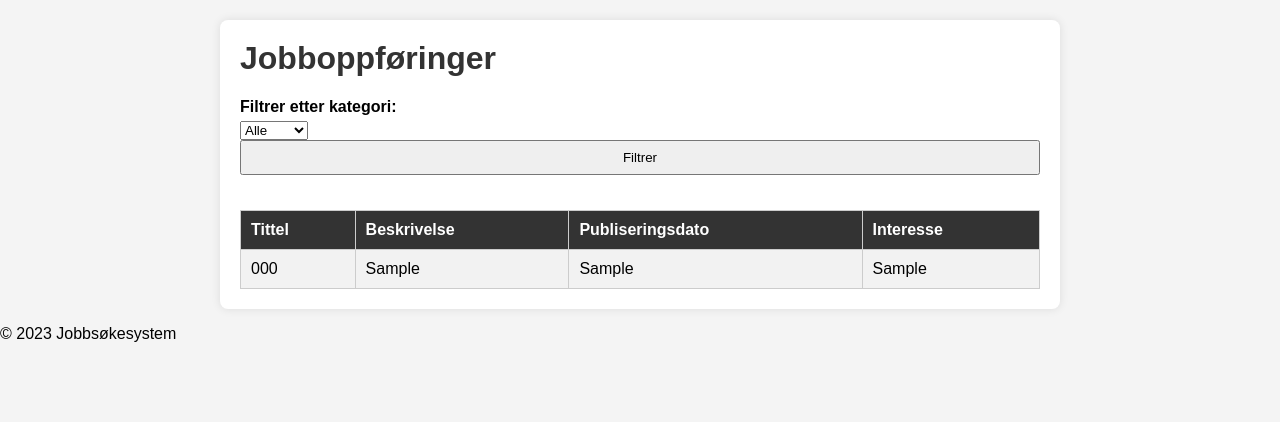
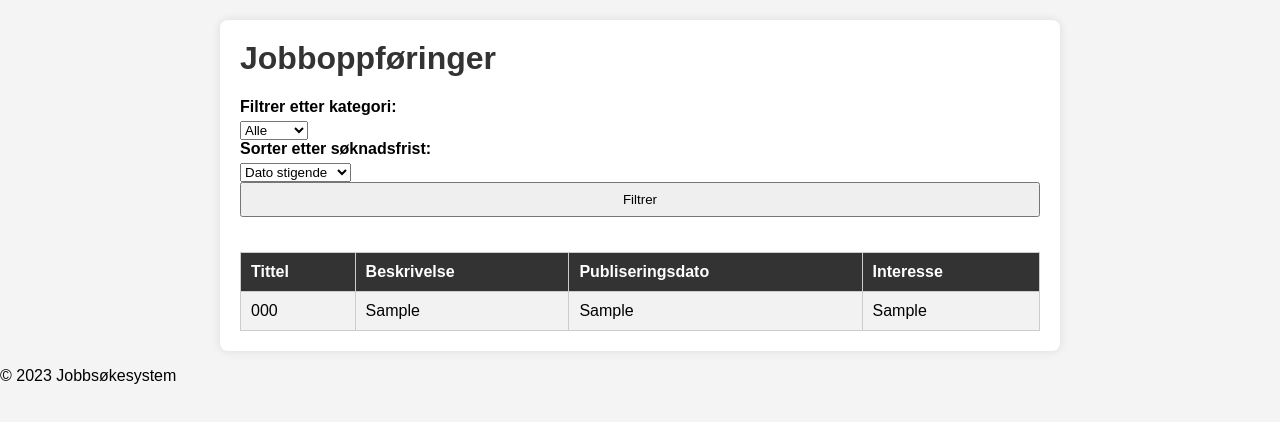
Before and after one commit to AudunSteen/jobjobb, a PHP site: the page made by JobApplicationSystem/www/site/jobboppføringer.php in a window 1280 px wide. Shown: the part 38-460 px from the top of the page. Run offline with PHP 8.4, Linux system fonts and the light colour scheme; the visitor is signed in with stand-in values (Sample User, id 1); tables that the repository leaves empty or names only in its code hold one stand-in row (values such as "Sample post").

Commit message:
kan legge ut søknadsfrist og sortere etter den

```diff
--- a/JobApplicationSystem/www/site/inc/header.php
+++ b/JobApplicationSystem/www/site/inc/header.php
@@ -83,9 +83,6 @@
         // Vis "Logg ut"-lenken hvis brukeren er logget inn
         if (isset($_SESSION['username'])) {
             echo '<li><a id="logout" href="logout.php">Logg ut</a></li>';
-        } else {
-            // Legg til en melding hvis brukeren ikke er logget inn
-            echo '<li><a href="#">Ingen tilgang! Logg inn!</a></li>';
         }
         ?>
     </ul>
--- a/JobApplicationSystem/www/site/jobboppføringer.php
+++ b/JobApplicationSystem/www/site/jobboppføringer.php
@@ -21,13 +21,16 @@ if ($conn->connect_error) {
 
 // Behandle filtervalg
 $filter = isset($_GET['filter']) ? $_GET['filter'] : 'alle';
+$soknadsfrist = isset($_GET['soknadsfrist']) ? $_GET['soknadsfrist'] : 'asc';
 
-// SQL-query med filter
-if ($filter === 'alle') {
-    $sql = "SELECT * FROM jobbannonser";
-} else {
-    $sql = "SELECT * FROM jobbannonser WHERE interesse = '$filter'";
+// SQL-query med filter og sortering
+$sql = "SELECT * FROM jobbannonser";
+
+if ($filter !== 'alle') {
+    $sql .= " WHERE interesse = '$filter'";
 }
+
+$sql .= " ORDER BY soknadsfrist $soknadsfrist"; // Sorter etter søknadsfrist (asc eller desc)
 
 $result = $conn->query($sql);
 
@@ -51,6 +54,11 @@ $result_categories = $conn->query($sql_categories);
                 echo "<option value='$category'>$category</option>";
             }
             ?>
+        </select>
+        <label for="soknadsfrist">Sorter etter søknadsfrist:</label>
+        <select name="soknadsfrist" id="soknadsfrist">
+            <option value="asc">Dato stigende</option>
+            <option value="desc">Dato synkende</option>
         </select>
         <input type="submit" value="Filtrer">
     </form>
@@ -80,6 +88,7 @@ $result_categories = $conn->query($sql_categories);
 </div>
 
 <?php include 'inc/footer.php'; ?>
+
 
 <!DOCTYPE html>
 <html>
--- a/JobApplicationSystem/www/site/register.php
+++ b/JobApplicationSystem/www/site/register.php
@@ -1,4 +1,5 @@
 <?php
+//vasking av data
 
 include 'inc/header.php';
 
```
Also changed, not shown: JobApplicationSystem/www/site/profile.php (+6 -1 lines), 2 other files.
